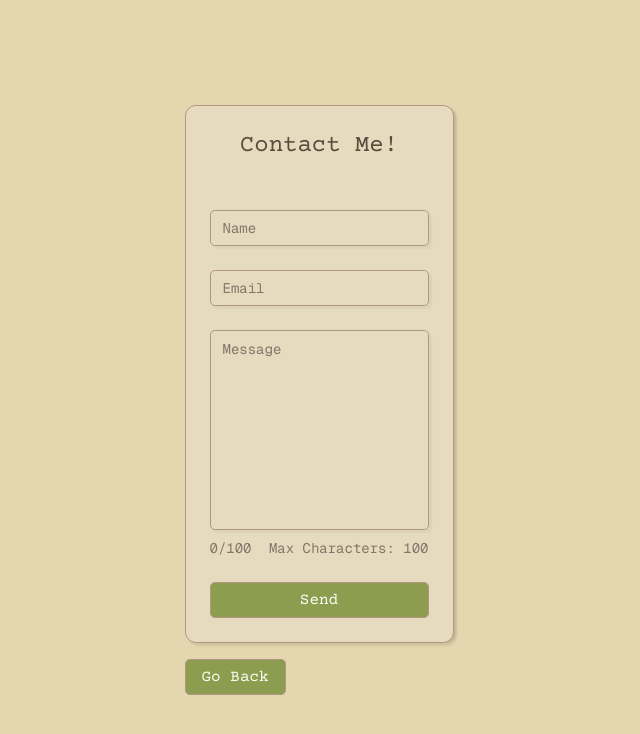
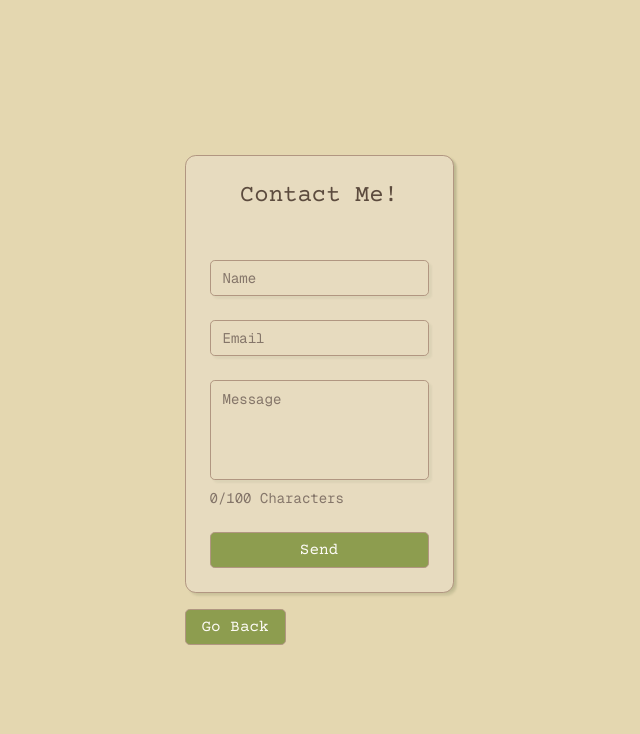
Before and after one commit to codebyemily/Emily-Personal-Website, a Next.js app in the folder web/: page /Form in a window 1280 px wide. Shown: the top 734 px of the page, without its empty margins (321-961 px from the left). Built offline with nearby package versions, Linux system fonts and the light colour scheme.

Commit message:
refactor: clean up styling in ContactForm and WebPage components

```diff
--- a/web/components/ui/ContactForm.tsx
+++ b/web/components/ui/ContactForm.tsx
@@ -15,7 +15,7 @@ export function ContactForm() {
     const [charCount, setCharCount] = React.useState(0);
 
   return (
-    <div className=" max-w-md mx-auto space-y-4 sm:space-6">
+    <div className="mx-auto space-y-4 sm:space-6">
 
     <Card className="">
       <CardHeader className="flex flex-col items-center pb-4 sm:pb-6">
@@ -43,13 +43,12 @@ export function ContactForm() {
               placeholder="Message"
               rows={5}
               required
-              className="border-border overflow-auto resize-none whitespace-normal text-sm h-50 sm:text-base"
+              className="border-border overflow-auto resize-none whitespace-normal text-sm h-25 sm:text-base"
               maxLength={100}
               onChange={(e) => setCharCount(e.target.value.length)}
             />
             <div className="flex flex-row justify-between text-xs sm:text-sm text-muted-foreground">
-              <p>{charCount}/100</p>
-              <p>Max Characters: 100</p>
+              <p>{charCount}/100 Characters</p>
             </div>
           </div>
           <Button type="submit" className="w-full border border-border">
--- a/web/components/ui/WebPage.tsx
+++ b/web/components/ui/WebPage.tsx
@@ -47,7 +47,7 @@ export function WebPage() {
           <div className="flex-1 flex flex-col h-screen min-w-0">
             {/* Grid Container */}
             <div className="flex-1 min-h-0 overflow-x-hidden p-3 sm:p-4 md:p-6">
-              <ScrollArea className="h-full w-full rounded-xl border border-border">
+              <ScrollArea className="h-full w-full rounded-xl border">
                 <GridContainer />
               </ScrollArea>
             </div>
```
